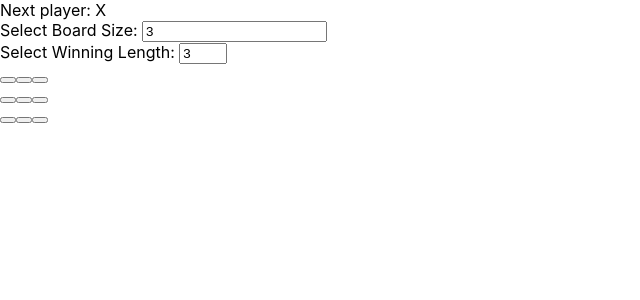
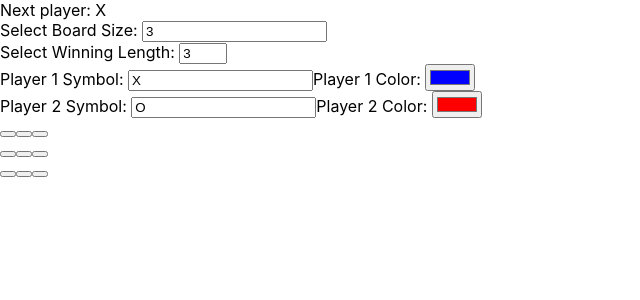
Before and after one commit to 0seo8/tictactoe_game, a React (Create React App) app: page / in a window 1280 px wide. Shown: the top 300 px of the page, without its empty margins (0-640 px from the left). Built offline with nearby package versions, Linux system fonts and the light colour scheme.

Commit message:
feat: 각 플레이어 마크와 마크색상 선택 가능 조건 추가

```diff
--- a/src/components/Board.tsx
+++ b/src/components/Board.tsx
@@ -1,6 +1,11 @@
 import React, { useEffect, useState } from 'react';
 import Square from '@components/Square';
 import calculateWinner from '@helpers/calculateWinner';
+
+type Player = {
+  symbol: string;
+  color: string;
+};
 
 export default function Board() {
   const [size, setSize] = useState(3);
@@ -8,9 +13,18 @@ export default function Board() {
   const [squares, setSquares] = useState(Array(size * size).fill(null));
   const [xIsNext, setXIsNext] = useState(true);
 
+  const [player1, setPlayer1] = useState<Player>({
+    symbol: 'X',
+    color: '#0000FF',
+  });
+  const [player2, setPlayer2] = useState<Player>({
+    symbol: 'O',
+    color: '#FF0000',
+  });
+
   useEffect(() => {
     resetGame();
-  }, [size, winningLength]);
+  }, [size, winningLength, player1, player2]);
 
   const resetGame = () => {
     setSquares(Array(size * size).fill(null));
@@ -22,7 +36,7 @@ export default function Board() {
     if (calculateWinner(newSquares, winningLength) || newSquares[i]) {
       return;
     }
-    newSquares[i] = xIsNext ? 'X' : 'O';
+    newSquares[i] = xIsNext ? player1.symbol : player2.symbol;
     setSquares(newSquares);
     setXIsNext(!xIsNext);
   };
@@ -31,10 +45,16 @@ export default function Board() {
   if (winner) {
     status = 'Winner: ' + winner;
   } else {
-    status = 'Next player: ' + (xIsNext ? 'X' : 'O');
+    status = `Next player: ${xIsNext ? player1.symbol : player2.symbol}`;
   }
   const renderSquare = (i: number) => (
-    <Square value={squares[i]} onClick={() => handleClick(i)} />
+    <Square
+      value={squares[i]}
+      onClick={() => handleClick(i)}
+      playerColor={
+        squares[i] === player1.symbol ? player1.color : player2.color
+      }
+    />
   );
 
   return (
@@ -59,6 +79,34 @@ export default function Board() {
           onChange={(e) => setWinningLength(Number(e.target.value))}
         />
       </div>
+      <div>
+        <label>Player 1 Symbol: </label>
+        <input
+          type="text"
+          value={player1.symbol}
+          onChange={(e) => setPlayer1({ ...player1, symbol: e.target.value })}
+        />
+        <label>Player 1 Color: </label>
+        <input
+          type="color"
+          value={player1.color}
+          onChange={(e) => setPlayer1({ ...player1, color: e.target.value })}
+        />
+      </div>
+      <div>
+        <label>Player 2 Symbol: </label>
+        <input
+          type="text"
+          value={player2.symbol}
+          onChange={(e) => setPlayer2({ ...player2, symbol: e.target.value })}
+        />
+        <label>Player 2 Color: </label>
+        <input
+          type="color"
+          value={player2.color}
+          onChange={(e) => setPlayer2({ ...player2, color: e.target.value })}
+        />
+      </div>
       {[...Array(size)].map((_, row) => (
         <div key={row}>
           {[...Array(size)].map((_, col) => renderSquare(row * size + col))}
--- a/src/components/Square.tsx
+++ b/src/components/Square.tsx
@@ -3,10 +3,13 @@ import React from 'react';
 type Props = {
   value: string | null;
   onClick: () => void;
+  playerColor: string;
 };
-export default function Square({ value, onClick }: Props) {
+export default function Square({ value, onClick, playerColor }: Props) {
+  const style = value ? { color: playerColor } : {};
+
   return (
-    <button className="square" onClick={onClick}>
+    <button className="square" onClick={onClick} style={style}>
       {value}
     </button>
   );
```
